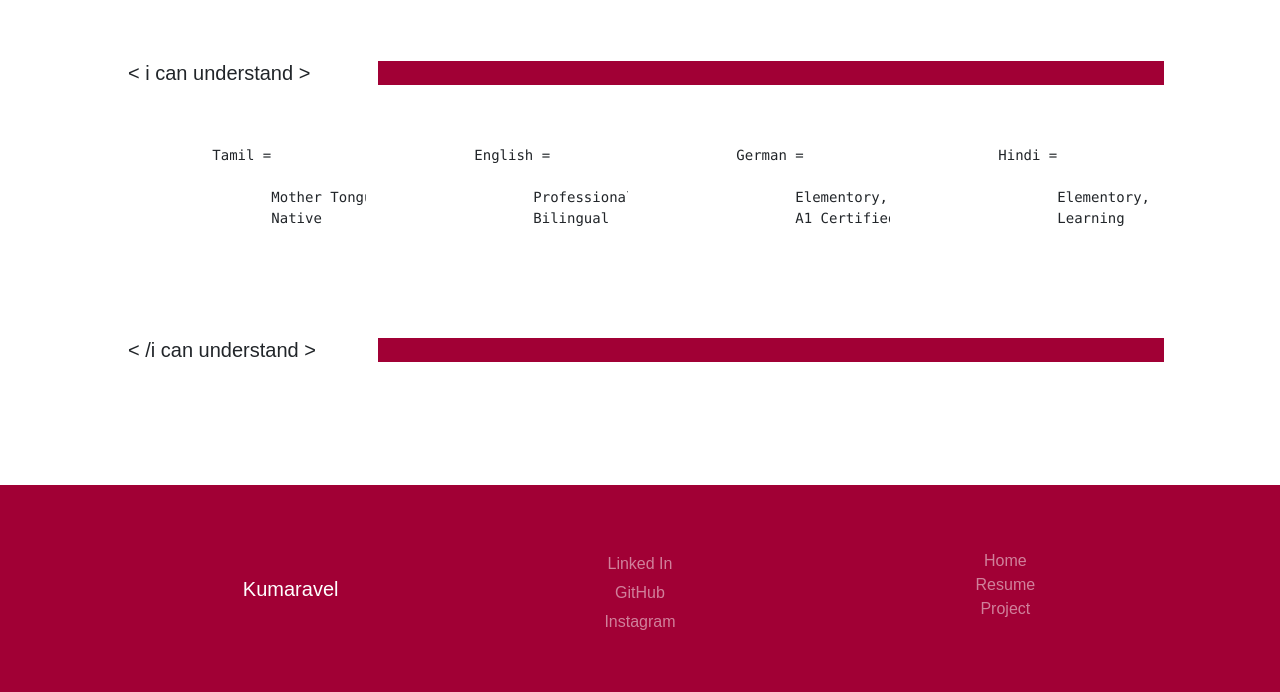
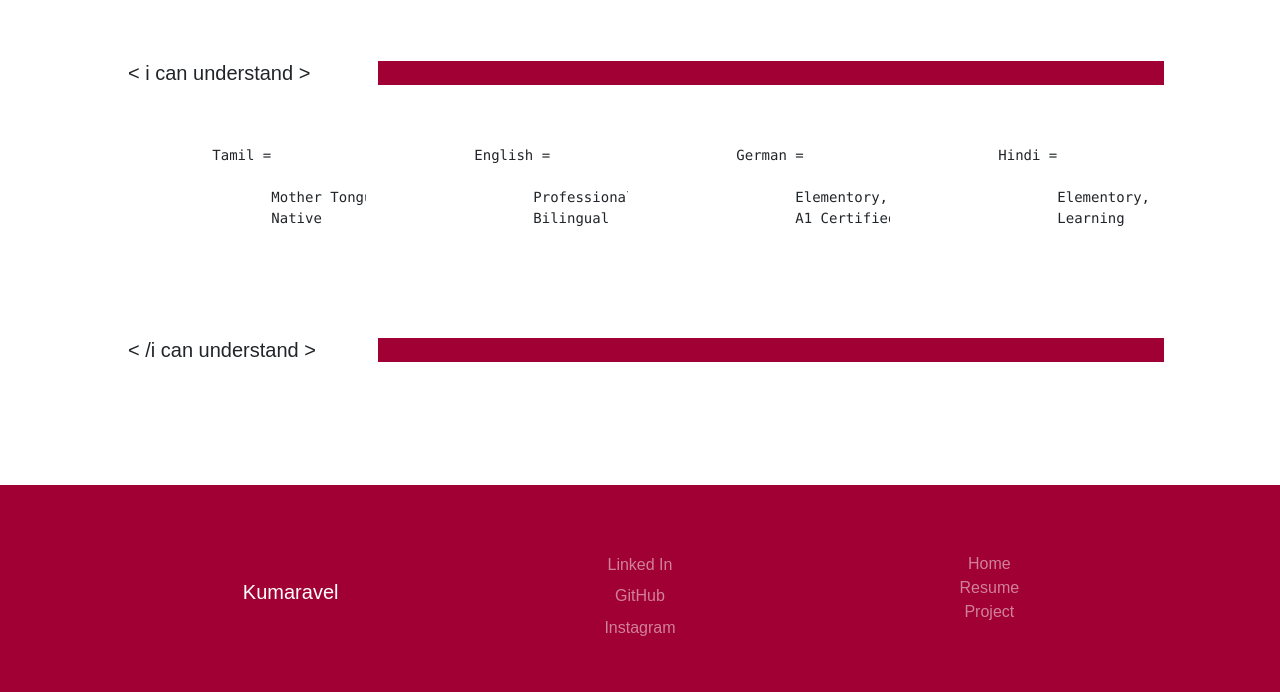
Before and after one commit to kumaravel-kl/profile, a plain HTML site: page index.html in a window 1280 px wide. Shown: the part 2557-3249 px from the top of the page. Drawn offline with nearby package versions, Linux system fonts and the light colour scheme; a web font is replaced by a local one.

Commit message:
Update styles.css

```diff
--- a/css/styles.css
+++ b/css/styles.css
@@ -150,6 +150,10 @@ p a {
   place-items:center;
 }
 
+.footerColumn ul {
+  padding: 1% 0;
+}
+
 .footerLink{
   text-decoration: none;
   color: #fff;
```
